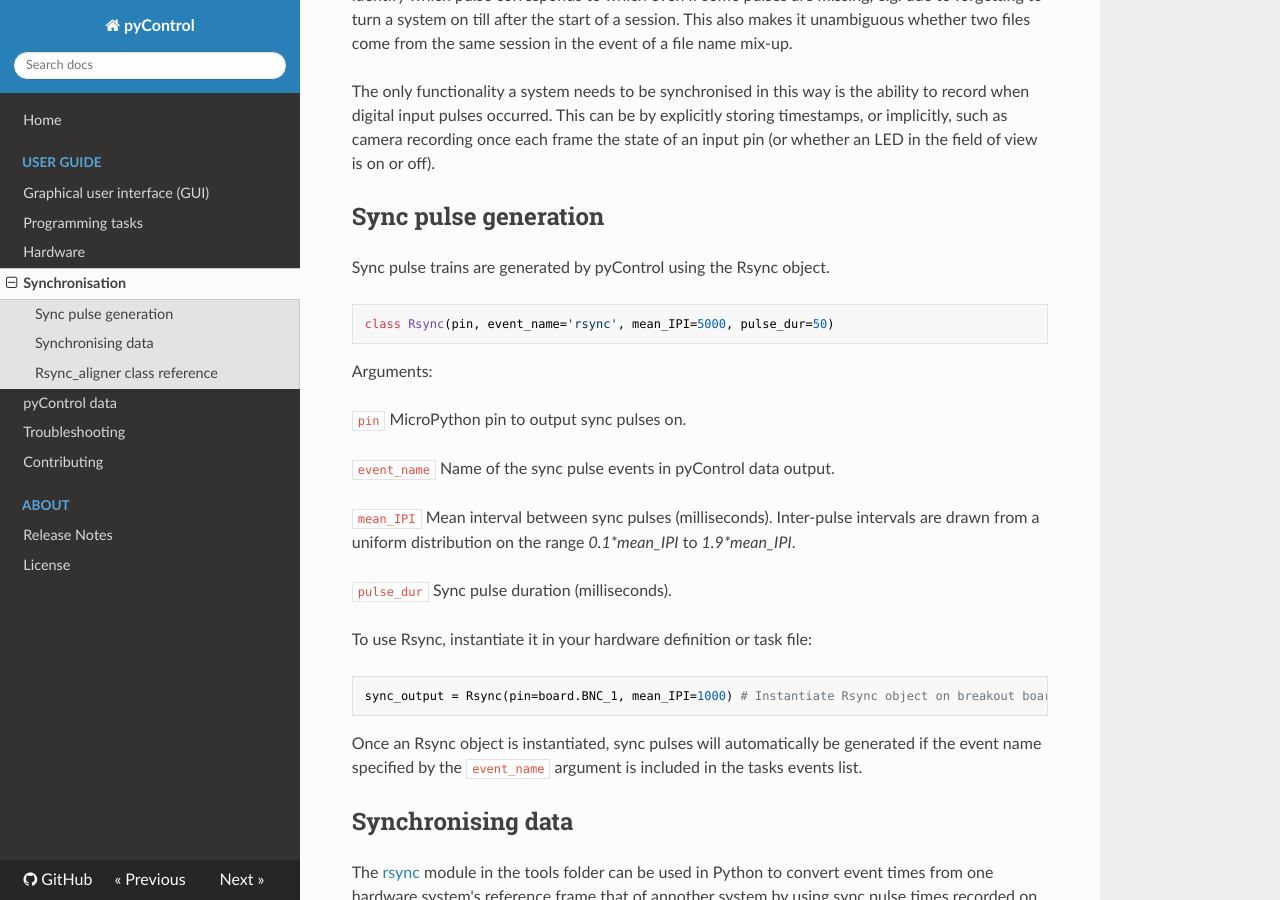
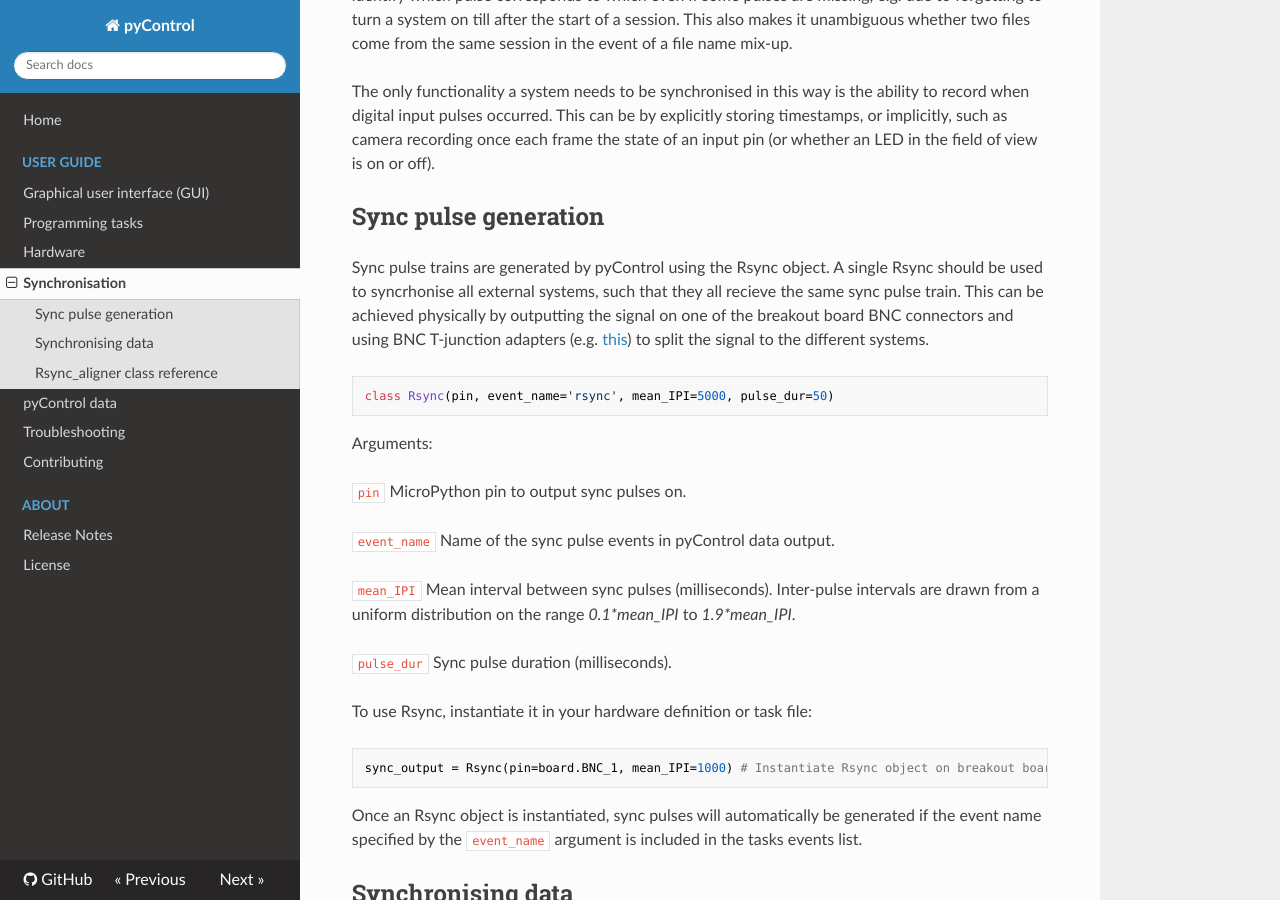
Before and after one commit to pyControl/docs, an MkDocs documentation site: the page built from docs/user-guide/synchronisation.md, in a window 1280 px wide and 900 px high, scrolled down 735 px. Built offline with MkDocs 1.6.1, drawn with Linux system fonts in a browser that asks for light colours; nearby versions of some CDN libraries.

Commit message:
Edited synchronisation docs to make clear that a single Rsync object should be used to syncrhonise all external devices.

````diff
--- a/docs/user-guide/synchronisation.md
+++ b/docs/user-guide/synchronisation.md
@@ -10,7 +10,7 @@
 
 ## Sync pulse generation
 
-Sync pulse trains are generated by pyControl using the Rsync object.
+Sync pulse trains are generated by pyControl using the Rsync object.  A single Rsync should be used to syncrhonise all external systems, such that they all recieve the same sync pulse train.  This can be achieved physically by outputting the signal on one of the breakout board BNC connectors and using BNC T-junction adapters (e.g. [this](https://cpc.farnell.com/pro-signal/psg08505/connector-bnc-t-50ohm/dp/CN21058)) to split the signal to the different systems.
 
 
 ```python
````
